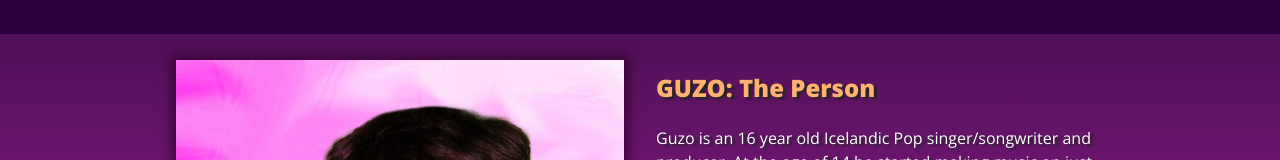
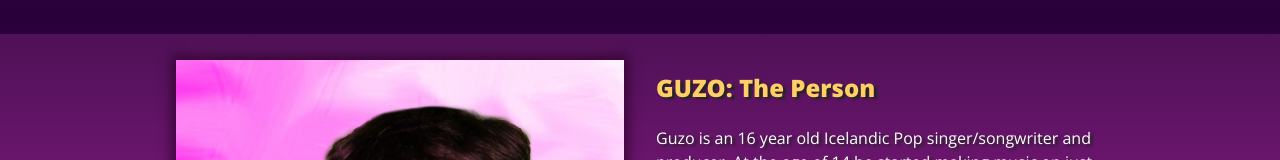
Before and after one commit to TheGoosePond/TheGoosePond, a plain HTML site: page index.html in a window 1280 px wide. Shown: the part 180-340 px from the top of the page. Drawn offline with nearby package versions, Linux system fonts and the light colour scheme; a web font is replaced by a local one.

Commit message:
VERK 7 BÚIÐ

```diff
--- a/design.css
+++ b/design.css
@@ -21,7 +21,7 @@ img{
     margin-right: auto;
 }
 h2, h4 {
-    color: rgb(255, 177, 113);
+    color: rgb(255, 206, 100);
     text-shadow: 3px 3px 3px, rgb(31, 3, 27);
 }
 figure {
```
